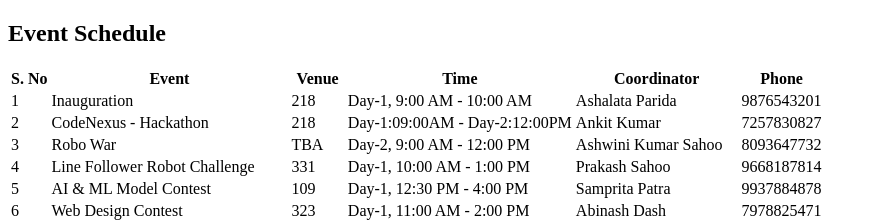
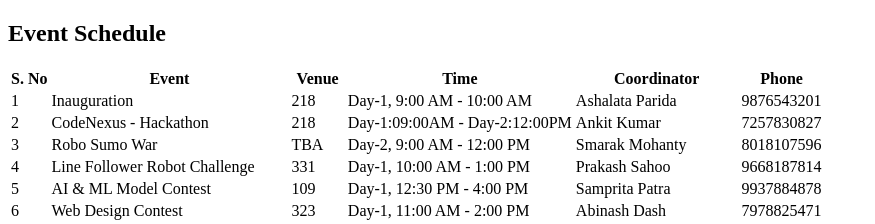
Before and after one commit to ankitku3101/festronix, a Next.js app: page /Schedule in a window 1280 px wide. Shown: the top 224 px of the page, without its empty margins (0-875 px from the left). Built offline with nearby package versions, Linux system fonts and the light colour scheme.

Commit message:
Robo War updated to Robo Sumo War and the handler information updated.

```diff
--- a/pages/Schedule.tsx
+++ b/pages/Schedule.tsx
@@ -17,11 +17,11 @@ const Schedule = () => {
       phone: "7257830827"
     },
     {
-      event: "Robo War",
+      event: "Robo Sumo War",
       venue: "TBA",
       time: "Day-2, 9:00 AM - 12:00 PM",
-      name: "Ashwini Kumar Sahoo",
-      phone: "8093647732"
+      name: "Smarak Mohanty",
+      phone: "8018107596"
     },
     {
       event: "Line Follower Robot Challenge",
```
